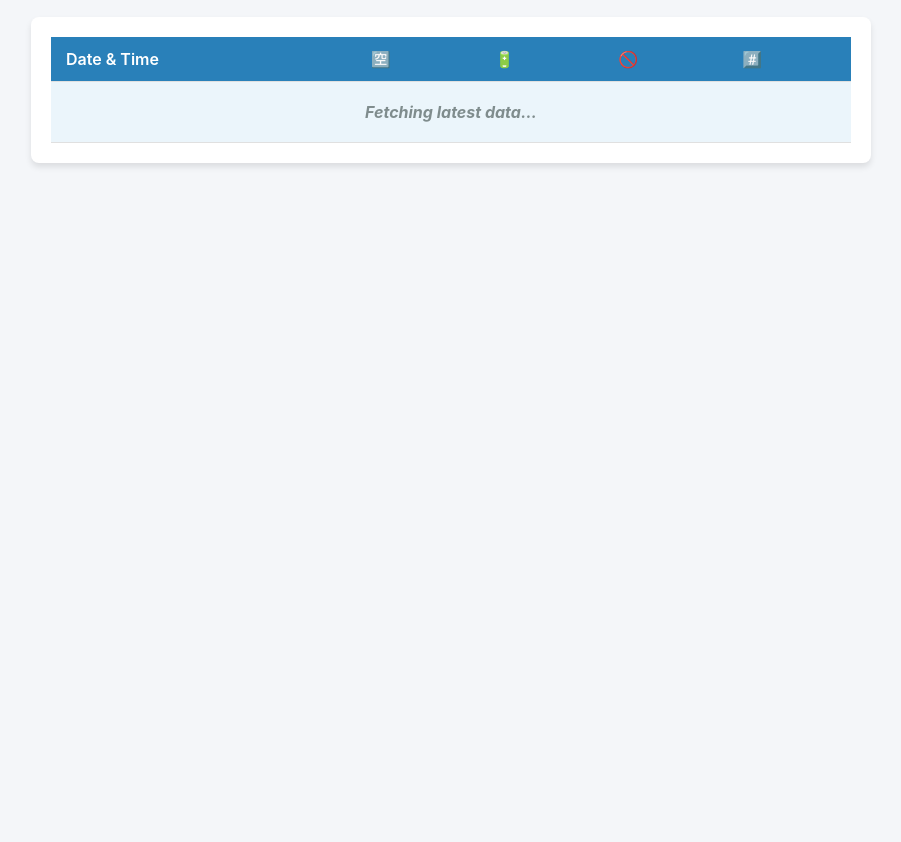
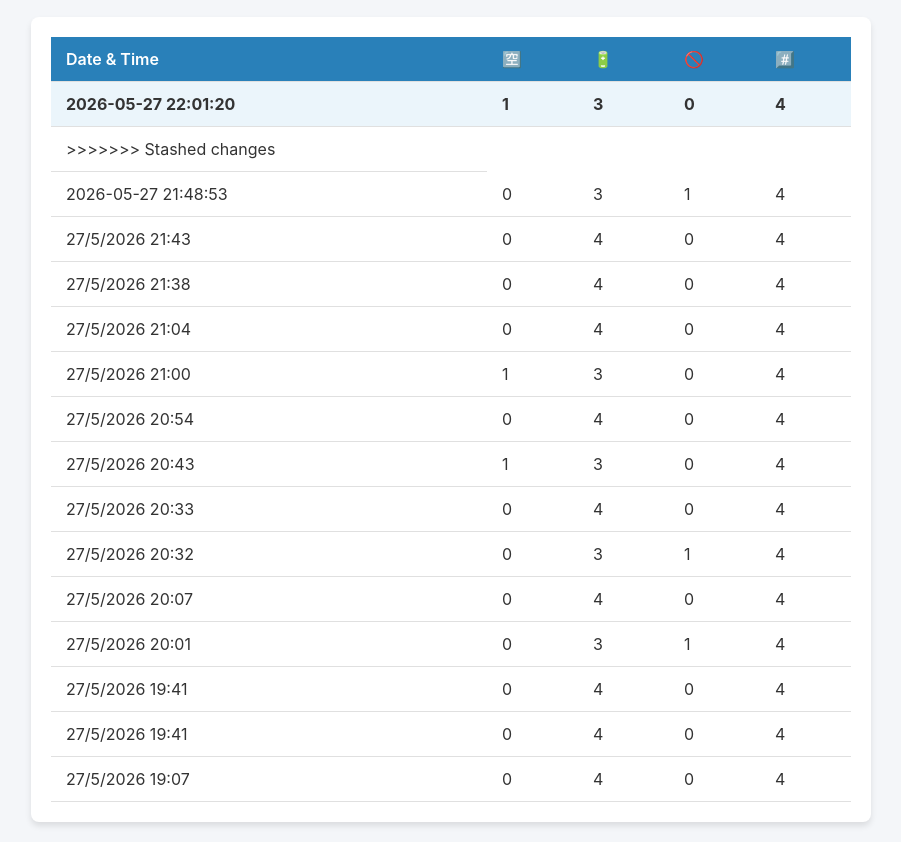
Before and after one commit to wongtszhowth/echarge, a plain HTML site: page index.html in a window 1280 px wide. Shown: the part 83-925 px from the top of the page, without its empty margins (189-1090 px from the left). Before the commit the page ends 800 px from the top, so only its background shows below. Drawn offline with Linux system fonts and the light colour scheme.

```diff
--- a/index.html
+++ b/index.html
@@ -98,7 +98,7 @@
 
     <script>
         // REPLACE THIS WITH YOUR ACTUAL CSV LINK
-        const csvUrl = r"C:\Users\wongth\OneDrive - chusheklun.edu.hk\#Temp\Car\ECharge\echarge_whampoa_log.csv";
+        const csvUrl = 'echarge_whampoa_log.csv';
 
         async function fetchCSVData() {
             const tableBody = document.getElementById('table-body');
```
